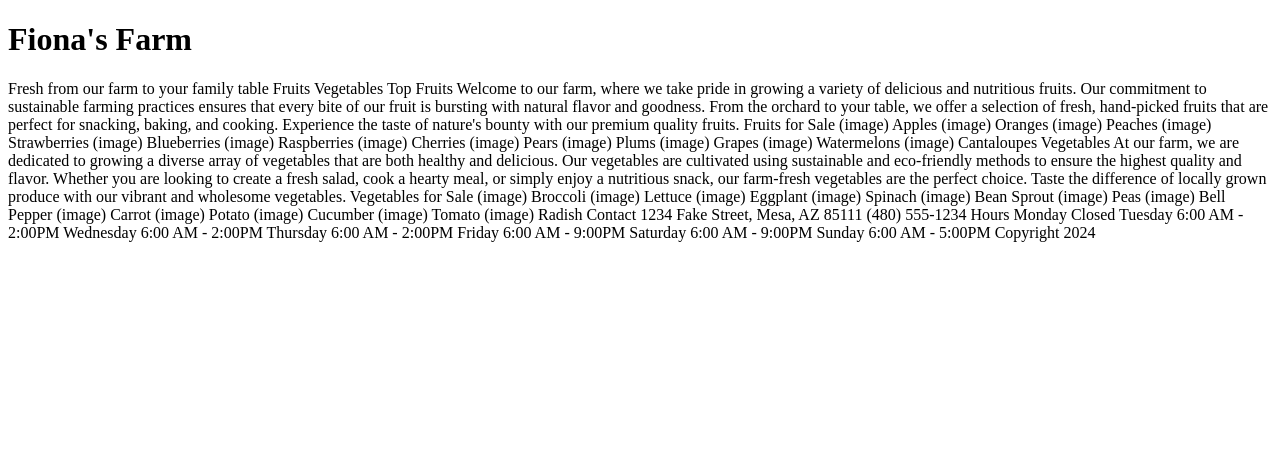
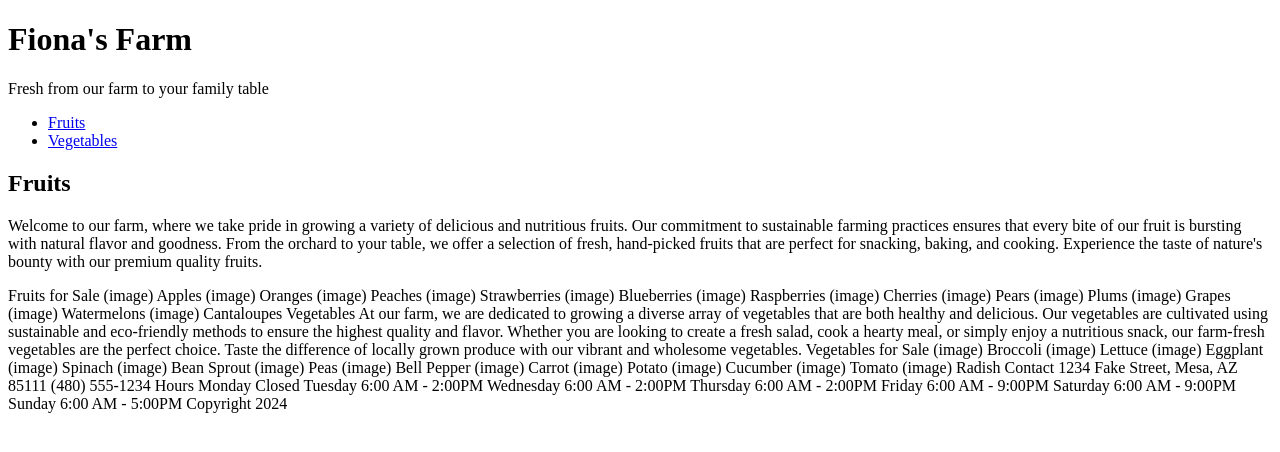
Before and after one commit to kbillette/farm, a plain HTML site: page index.html in a window 1280 px wide. Drawn offline with Linux system fonts and the light colour scheme.

Commit message:
Update index.html

```diff
--- a/index.html
+++ b/index.html
@@ -5,15 +5,23 @@
         <title>Fiona's Farm</title>
     </head>
     <body>
-        <h1>Fiona's Farm</h1>
-Fresh from our farm to your family table
+        <header>
+            <h1>Fiona's Farm</h1>
+                <p>Fresh from our farm to your family table</p>
+                <nav>
+                    <ul>
+                        <li><a href="#">Fruits</a></li>
+                        <li><a href="#">Vegetables</a></li>
+                    </ul>
+                </nav>
+            <h2>Fruits</h2>
+                <p>Welcome to our farm, where we take pride in growing a variety of delicious and nutritious fruits. Our commitment to sustainable farming practices ensures that every bite of our fruit is bursting with natural flavor and goodness. From the orchard to your table, we offer a selection of fresh, hand-picked fruits that are perfect for snacking, baking, and cooking. Experience the taste of nature's bounty with our premium quality fruits.</p>
+        </header>
 
-Fruits
-Vegetables
-Top
 
-Fruits
-Welcome to our farm, where we take pride in growing a variety of delicious and nutritious fruits. Our commitment to sustainable farming practices ensures that every bite of our fruit is bursting with natural flavor and goodness. From the orchard to your table, we offer a selection of fresh, hand-picked fruits that are perfect for snacking, baking, and cooking. Experience the taste of nature's bounty with our premium quality fruits.
+
+
+
 
 Fruits for Sale
 (image)
```
